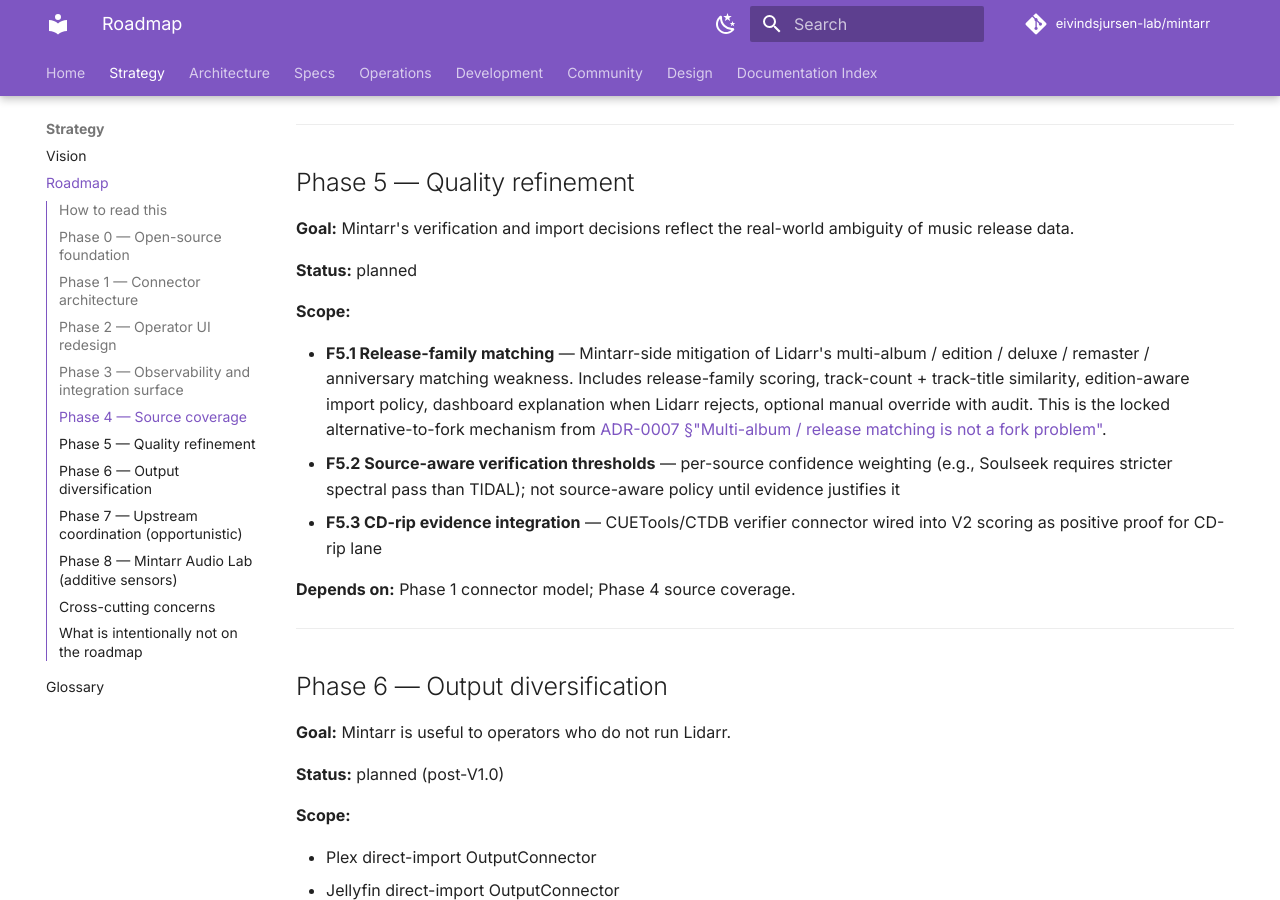
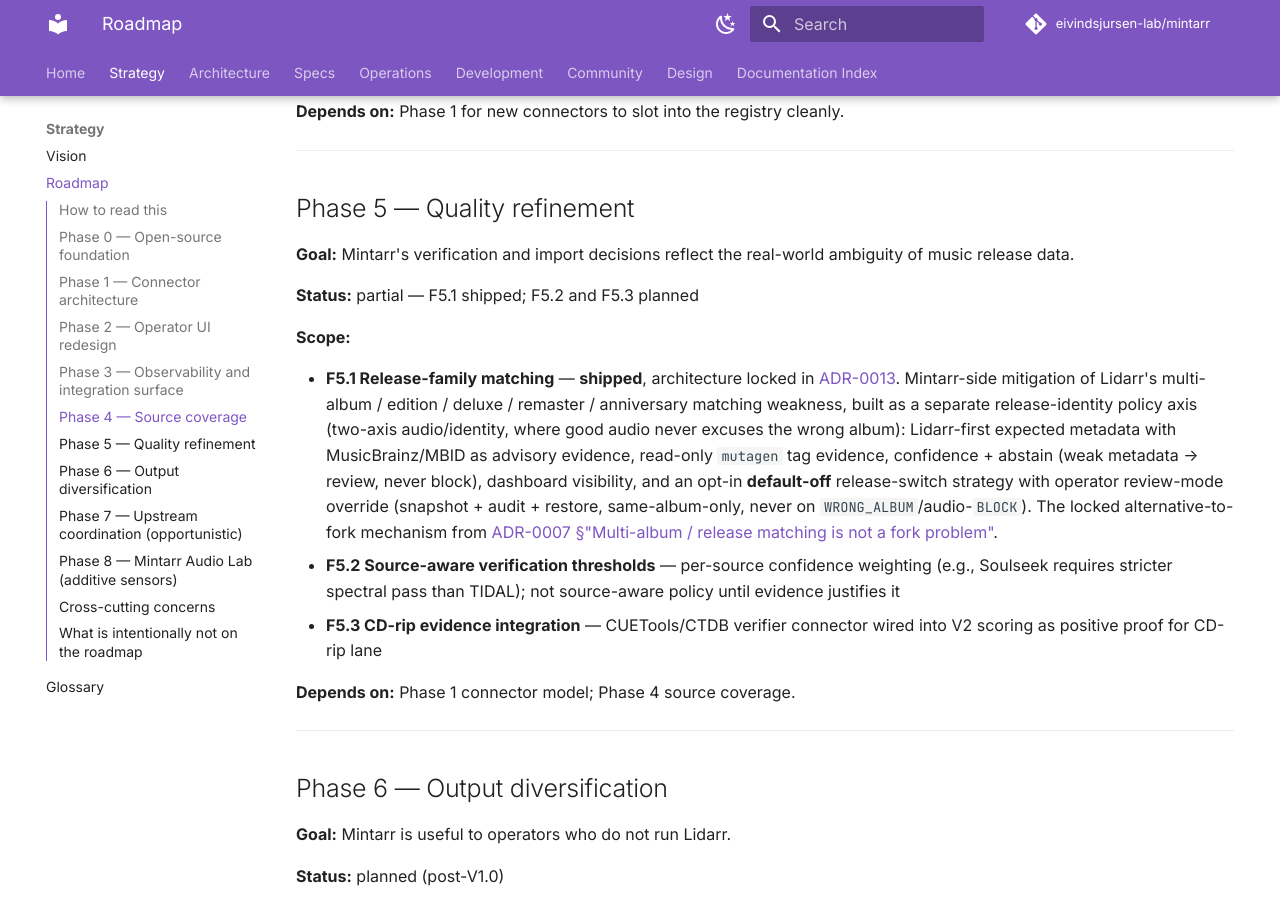
Before and after one commit to VectorOfDoubt/mintarr, an MkDocs documentation site: the page built from docs/strategy/ROADMAP.md, in a window 1280 px wide and 900 px high, scrolled down 3475 px. Built offline with MkDocs 1.6.1 and Material for MkDocs 9.7.7, drawn with Linux system fonts in a browser that asks for light colours; comment, search, counter and statistics services are not loaded; some of the changed text lies outside the part shown.

Commit message:
docs: mark f5.1 and phase 2 operator ui as shipped in the roadmap (#74)
Keeps phase status current (the roadmap's own rule — stale status is a bug):

- Phase 2 status -> shipped: sidebar shell, Alpine + HTMX (no Node), theme/
  density, live Queue/History/System, audit feed + CSV export, records +
  topbar search. Remaining Tasks/Logs/Backup/Updates content + server-side
  global search noted as optional follow-ups.
- Phase 5 status -> partial: F5.1 shipped (architecture locked in ADR-0013;
  two-axis policy, Lidarr-first metadata, read-only tag evidence, dashboard
  visibility, opt-in default-off release-switch with operator override).
  F5.2 / F5.3 remain planned.

Docs-only. Link check + mkdocs --strict pass.

Co-authored-by: Eivind Sjursen <eivind.sjursen@gmail.com>
Co-authored-by: Claude Opus 4.8 <noreply@anthropic.com>

```diff
--- a/docs/strategy/ROADMAP.md
+++ b/docs/strategy/ROADMAP.md
@@ -68,7 +68,7 @@ For the underlying positioning and what is *not* in any phase, see [VISION.md](V
 
 **Goal:** Mintarr's dashboard feels like an arr-stack tool, with a sidebar layout and Settings / System cards.
 
-**Status:** in progress — extraction + vendored Alpine + theme switch shipped; sidebar shell shipped; Settings/System card content and live (HTMX) surfaces remain
+**Status:** shipped — sidebar shell with seven sections, vendored Alpine + HTMX (no Node toolchain) per [ADR-0011](../architecture/adr/0011-frontend-framework.md), dark/light/auto theme + table density, live Queue/History/System via HTMX, audit feed with CSV export, and records + topbar search. Remaining Tasks/Logs/Backup/Updates card content and server-side global search are optional follow-ups.
 
 **Scope:**
 
@@ -128,11 +128,11 @@ For the underlying positioning and what is *not* in any phase, see [VISION.md](V
 
 **Goal:** Mintarr's verification and import decisions reflect the real-world ambiguity of music release data.
 
-**Status:** planned
+**Status:** partial — F5.1 shipped; F5.2 and F5.3 planned
 
 **Scope:**
 
-- **F5.1 Release-family matching** — Mintarr-side mitigation of Lidarr's multi-album / edition / deluxe / remaster / anniversary matching weakness. Includes release-family scoring, track-count + track-title similarity, edition-aware import policy, dashboard explanation when Lidarr rejects, optional manual override with audit. This is the locked alternative-to-fork mechanism from [ADR-0007 §"Multi-album / release matching is not a fork problem"](../architecture/adr/0007-no-lidarr-fork.md).
+- **F5.1 Release-family matching** — **shipped**, architecture locked in [ADR-0013](../architecture/adr/0013-release-family-identity-policy.md). Mintarr-side mitigation of Lidarr's multi-album / edition / deluxe / remaster / anniversary matching weakness, built as a separate release-identity policy axis (two-axis audio/identity, where good audio never excuses the wrong album): Lidarr-first expected metadata with MusicBrainz/MBID as advisory evidence, read-only `mutagen` tag evidence, confidence + abstain (weak metadata → review, never block), dashboard visibility, and an opt-in **default-off** release-switch strategy with operator review-mode override (snapshot + audit + restore, same-album-only, never on `WRONG_ALBUM`/audio-`BLOCK`). The locked alternative-to-fork mechanism from [ADR-0007 §"Multi-album / release matching is not a fork problem"](../architecture/adr/0007-no-lidarr-fork.md).
 - **F5.2 Source-aware verification thresholds** — per-source confidence weighting (e.g., Soulseek requires stricter spectral pass than TIDAL); not source-aware policy until evidence justifies it
 - **F5.3 CD-rip evidence integration** — CUETools/CTDB verifier connector wired into V2 scoring as positive proof for CD-rip lane
 
```
